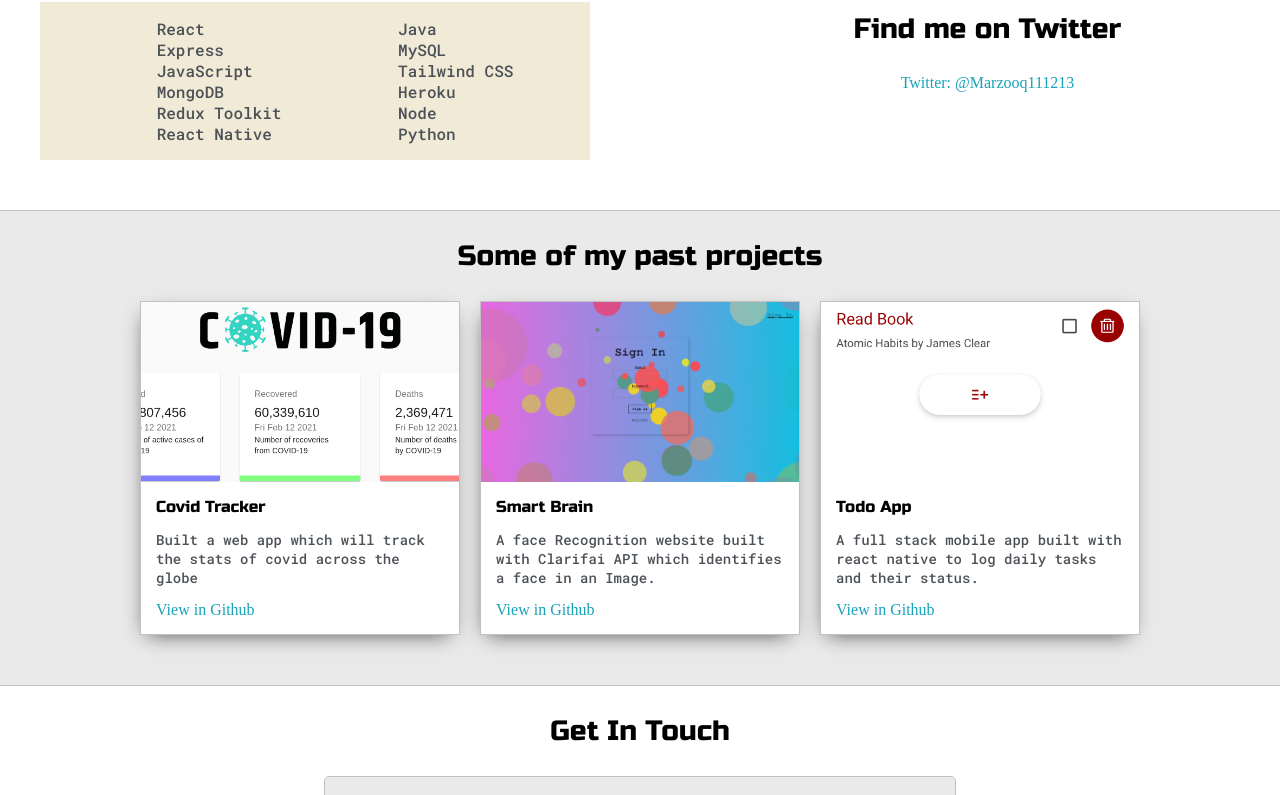
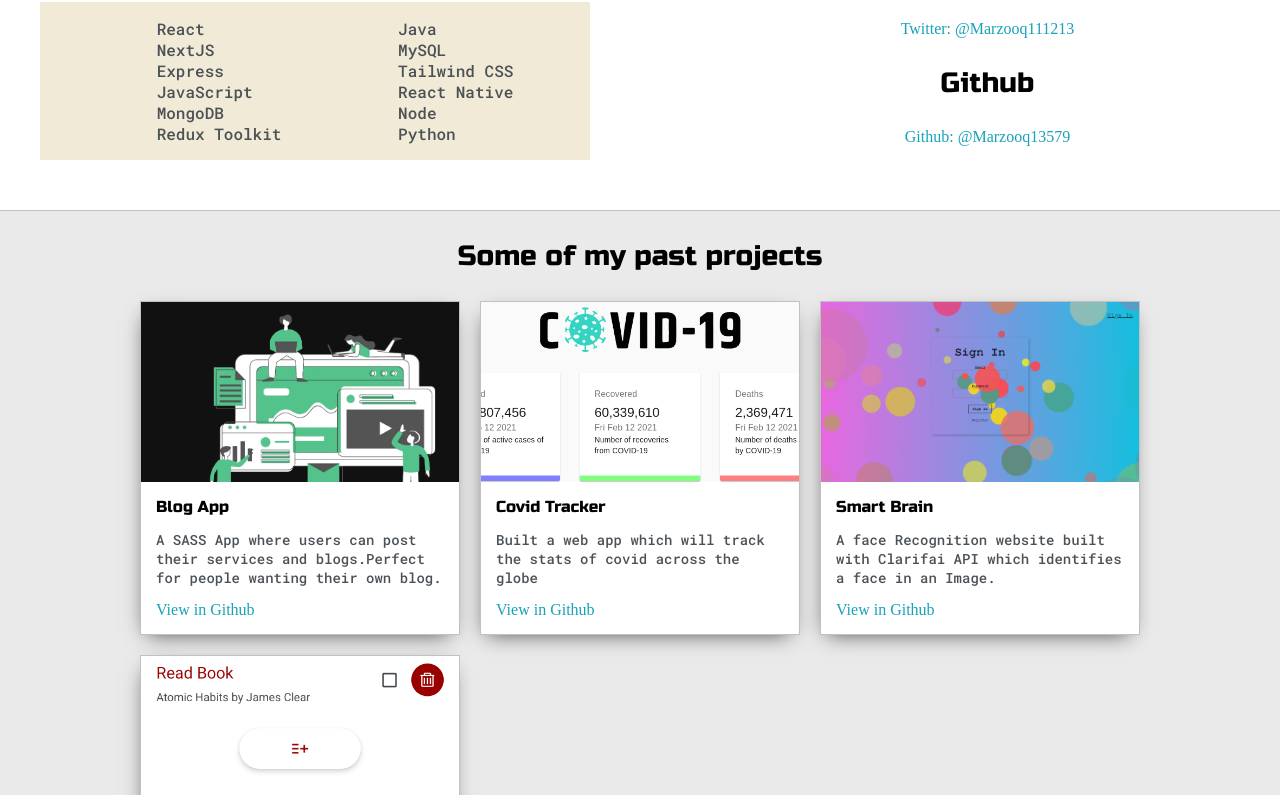
Before and after one commit to Marzooq13579/website, a plain HTML site: page index.html in a window 1280 px wide. Shown: the part 1069-1864 px from the top of the page. Drawn offline with Linux system fonts and the light colour scheme.

Commit message:
added blog project link

```diff
--- a/index.html
+++ b/index.html
@@ -94,18 +94,19 @@
                     <div id="skills">
                         <ul>
                             <li>React</li>
+                            <li>NextJS</li>
                             <li>Express</li>
                             <li>JavaScript</li>
                             <li>MongoDB</li>
                             <li>Redux Toolkit</li>
-                            <li>React Native</li>
+
                         </ul>
 
                         <ul>
                             <li>Java</li>
                             <li>MySQL</li>
                             <li>Tailwind CSS</li>
-                            <li>Heroku</li>
+                            <li>React Native</li>
                             <li>Node</li>
                             <li>Python</li>
                         </ul>
@@ -117,9 +118,19 @@
 
                 <div class="social-links">
                     <img id="twitterHandle"  id="social_img" src="images/twitter.png">
-                    <h3>Find me on Twitter</h3>
+                    <h3>Twitter</h3>
                     <a target="_blank" href="https://twitter.com/Marzooq111213">Twitter: @Marzooq111213</a>
+
+                    <h3>Github</h3>
+                    <a target="_blank" href="https://github.com/Marzooq13579">Github: @Marzooq13579</a>
+
+
+
                 </div>
+
+
+
+
             </div>
 
         </div>
@@ -130,6 +141,17 @@
             <h3 style="text-align: center;">Some of my past projects</h3>
 
             <div class="post-wrapper">
+
+                <div>
+                    <div class="post">
+                        <img class="thumbnail" src="images/postApp.png">
+                        <div class="post-preview">
+                            <h6 class="post-title">Blog App</h6>
+                            <p class="post-intro">A SASS App where users can post their services and blogs.Perfect for people wanting their own blog.</p>
+                            <a href="https://github.com/Marzooq13579/postApp">View in Github</a>
+                        </div>
+                    </div>
+                </div>
 
                 <div>
                     <div class="post">
```
Also changed, not shown: images/postApp.png (added).
